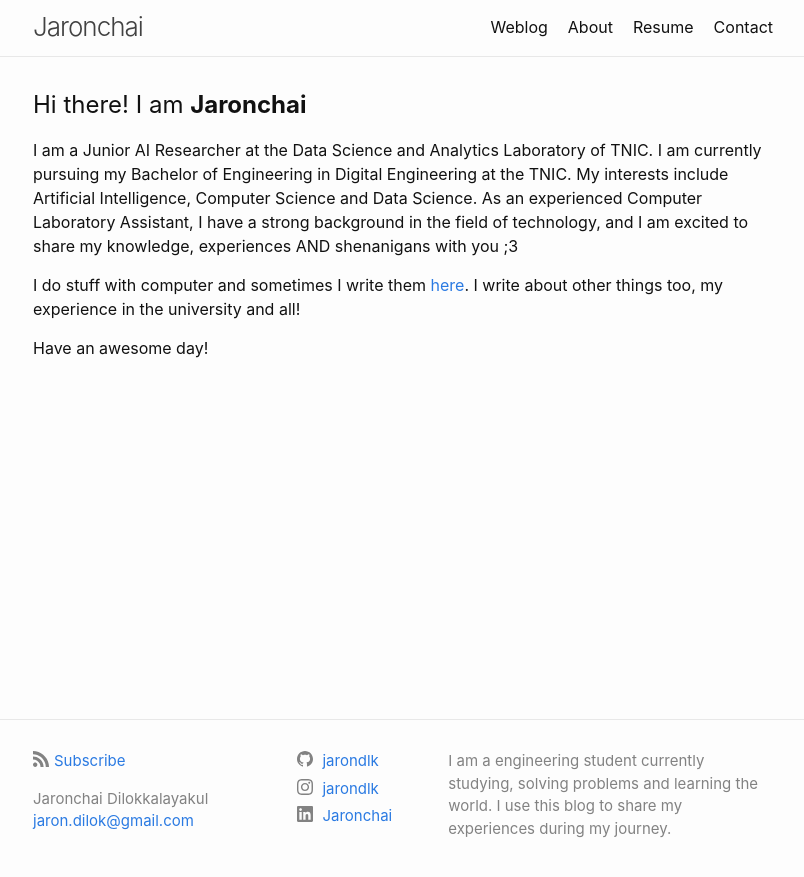
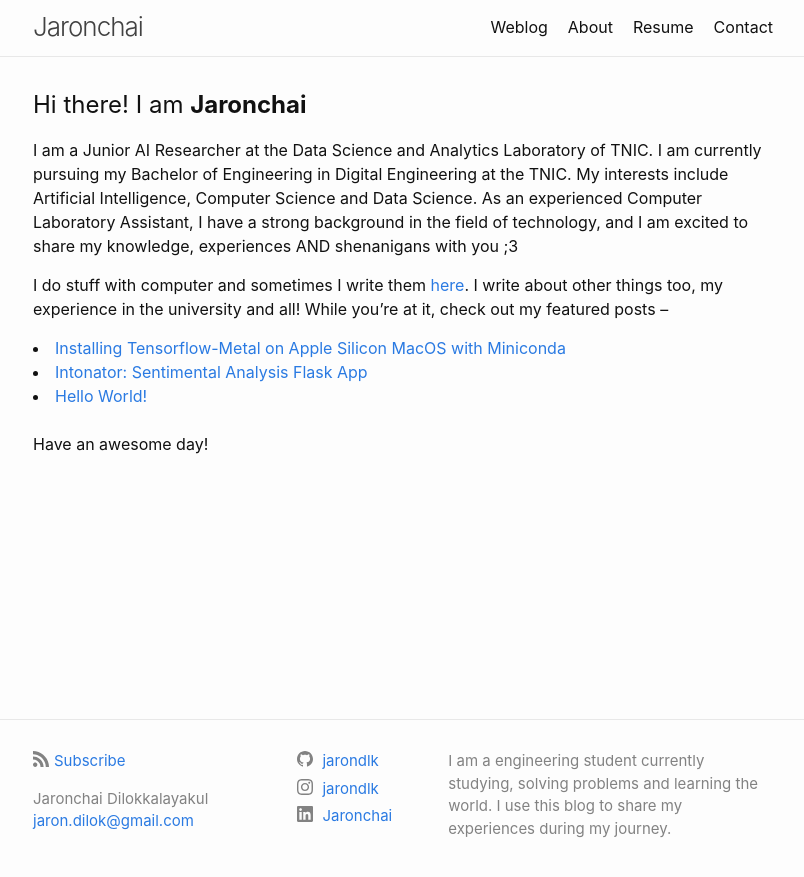
Before and after one commit to jarondlk/jaronchai-blog, a Jekyll site: the page built from index.markdown, in a window 1280 px wide. Shown: the top 877 px of the page, without its empty margins (237-1041 px from the left). Built offline with Jekyll 4.4.1, drawn with Linux system fonts in a browser that asks for light colours.

Commit message:
Update index md

```diff
--- /dev/null
+++ b/_includes/featured.html
@@ -0,0 +1,13 @@
+{% for post in site.posts %}
+
+{% if post.featured == true %}
+
+<li>
+    <a href="{{ post.url | relative_url }}">{{ post.title }}</a>
+</li>
+
+{% endif %}
+
+{% endfor %}
+
+<br />
--- a/_posts/2020-07-13-hello-world.markdown
+++ b/_posts/2020-07-13-hello-world.markdown
@@ -4,6 +4,7 @@ title:  "Hello World!"
 date:   2020-07-13 00:00:00 +0700
 tags:  hello-world
 comments: true
+featured: true
 ---
 
 Welcome to my technology and shenanigans blog! My name is Jaronchai and I am a Junior AI Developer at the Data Science Laboratory of TNIC. As a student studying engineering in Bangkok, Thailand, I have a passion for all things technology and am excited to share my knowledge and experiences with you.
--- a/_posts/2021-09-29-intonator.markdown
+++ b/_posts/2021-09-29-intonator.markdown
@@ -4,6 +4,7 @@ title:  "Intonator: Sentimental Analysis Flask App"
 date:   2021-09-29 00:00:00 +0700
 tags: project python machine-learning
 comments: true
+featured: true
 ---
 
 [Intonator][link] intonate tone of text with the help of machine learning model trained using Support vector machines classification and Natural language processing methods. Using Flask library to wrap the model into a web app.
--- a/_posts/2023-01-20-tensorflow-on-macos.markdown
+++ b/_posts/2023-01-20-tensorflow-on-macos.markdown
@@ -4,6 +4,7 @@ title:  "Installing Tensorflow-Metal on Apple Silicon MacOS with Miniconda"
 date:   2023-01-20 07:00:00 +0700
 tags: python tensorflow
 comments: true
+featured: true
 ---
 
 Tensorflow is one of the most popular open-source machine learning libraries available today, and it's no surprise that many developers and data scientists want to get their hands on it. Unfortunately, installing Tensorflow can sometimes be a bit tricky, especially on MacOS, speaking from experience 😔. In this post, I'm going to walk you through the process of installing Tensorflow on MacOS using Miniconda, a lightweight version of Anaconda. By the end of this post, you'll have Tensorflow up and running on your machine and be ready to start experimenting with it.
--- a/index.markdown
+++ b/index.markdown
@@ -9,7 +9,9 @@ layout: default
 
 I am a Junior AI Researcher at the Data Science and Analytics Laboratory of TNIC. I am currently pursuing my Bachelor of Engineering in Digital Engineering at the TNIC. My interests include Artificial Intelligence, Computer Science and Data Science. As an experienced Computer Laboratory Assistant, I have a strong background in the field of technology, and I am excited to share my knowledge, experiences AND shenanigans with you ;3
 
-I do stuff with computer and sometimes I write them [here][blog]. I write about other things too, my experience in the university and all!
+I do stuff with computer and sometimes I write them [here][blog]. I write about other things too, my experience in the university and all! While you're at it, check out my featured posts --
+
+{%- include featured.html -%}
 
 Have an awesome day!
 
```
